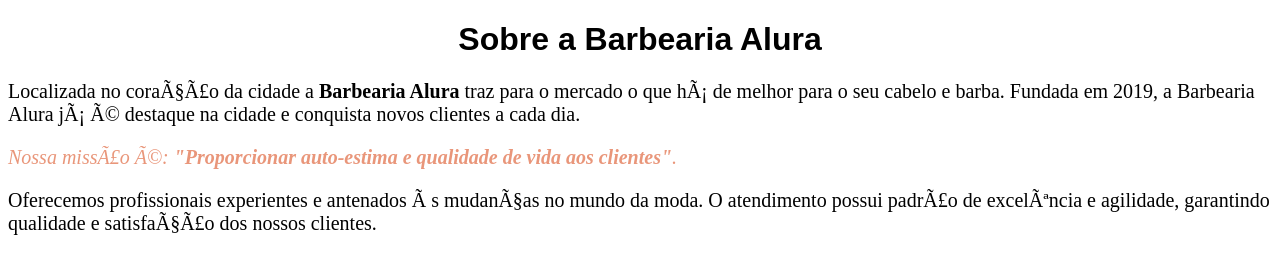
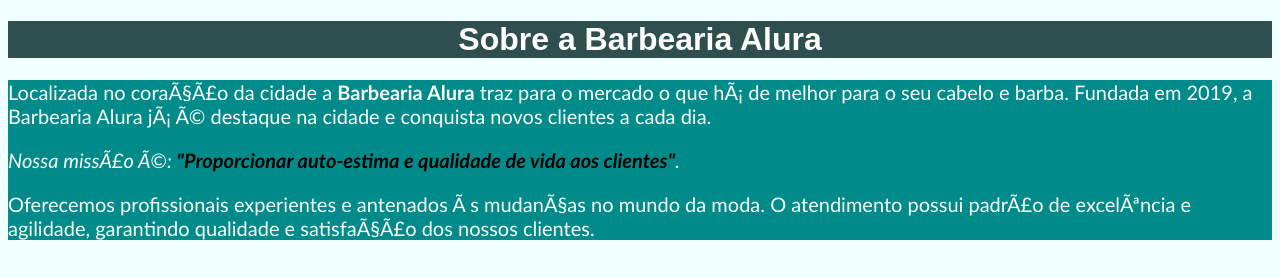
Before and after one commit to toddywannalearn/FrontEndAlura, a plain HTML site: page index.html in a window 1280 px wide. Drawn offline with Linux system fonts and the light colour scheme.

Commit message:
movido conteudo para dentro de div e adicionado mais estilos

```diff
--- a/index.html
+++ b/index.html
@@ -8,7 +8,9 @@
         <style>
             h1{
               text-align: center;
-              font-family: Arial, Helvetica, sans-serif
+              font-family: Arial, Helvetica, sans-serif;
+              color: white;
+              background-color: darkslategray
             }
         </style>
     </head>
@@ -16,13 +18,16 @@
     <body>
         <h1>Sobre a Barbearia Alura</h1>
 
-        <p>Localizada no coração da cidade a <strong>Barbearia Alura</strong> traz para o mercado o que há de melhor para o seu
-        cabelo e barba. Fundada em 2019, a Barbearia Alura já é destaque na cidade e conquista novos clientes a cada dia.</p>
+        <div>
+            <p>Localizada no coração da cidade a <strong>Barbearia Alura</strong> traz para o mercado o que há de melhor para o seu
+                cabelo e barba. Fundada em 2019, a Barbearia Alura já é destaque na cidade e conquista novos clientes a cada dia.</p>
 
-        <p style="color: darksalmon;"><em>Nossa missão é: <strong>"Proporcionar auto-estima e qualidade de vida aos clientes"</strong>.</em></p>
+            <p><em>Nossa missão é: <strong>"Proporcionar auto-estima e qualidade de vida aos clientes"</strong>.</em></p>
 
-        <p>Oferecemos profissionais experientes e antenados às mudanças no mundo da moda. O atendimento possui padrão de
-        excelência e agilidade, garantindo qualidade e satisfação dos nossos clientes.</p>
+            <p>Oferecemos profissionais experientes e antenados às mudanças no mundo da moda. O atendimento possui padrão de
+            excelência e agilidade, garantindo qualidade e satisfação dos nossos clientes.</p>
+        </div>
+
     </body>
 
 </html>
--- a/style.css
+++ b/style.css
@@ -1,4 +1,15 @@
+body{
+    background-color: azure;
+}
+div{
+    background-color: darkcyan;
+}
 p{
     font-size: 20px;
+    font-family: 'Gill Sans', 'Gill Sans MT', Calibri, 'Trebuchet MS', sans-serif;
+    color: white;
     text-align: left
 }
+em strong{
+    color:black;
+}
```
